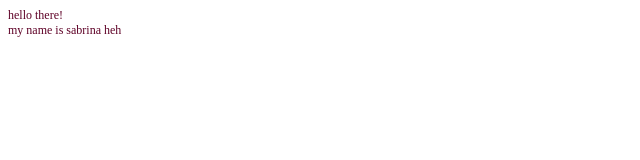
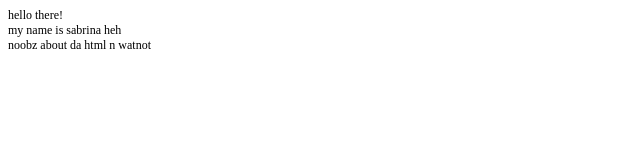
Before and after one commit to sabcreates/sabcreates.github.io, a plain HTML site: page index.html in a window 1280 px wide. Shown: the whole page, without its empty margins (0-640 px from the left). Drawn offline with Linux system fonts and the light colour scheme.

Commit message:
initial commit

```diff
--- a/index.html
+++ b/index.html
@@ -7,12 +7,14 @@
   <meta name="Generator" content="Cocoa HTML Writer">
   <meta name="CocoaVersion" content="1671.6">
   <style type="text/css">
-    p.p1 {margin: 0.0px 0.0px 0.0px 0.0px; line-height: 14.0px; font: 12.0px 'American Typewriter'; color: #5e0126; -webkit-text-stroke: #000000}
+    p.p1 {margin: 0.0px 0.0px 0.0px 0.0px; line-height: 14.0px; font: 12.0px 'American Typewriter'; color: #000000; -webkit-text-stroke: #000000}
+    p.p2 {margin: 0.0px 0.0px 0.0px 0.0px; line-height: 14.0px; font: 12.0px Cochin; color: #000000; -webkit-text-stroke: #000000}
     span.s1 {font-kerning: none}
   </style>
 </head>
 <body>
 <p class="p1"><span class="s1">hello there!<span class="Apple-converted-space"> </span></span></p>
 <p class="p1"><span class="s1">my name is sabrina heh</span></p>
+<p class="p2"><span class="s1">noobz about da html n watnot</span></p>
 </body>
 </html>
```
